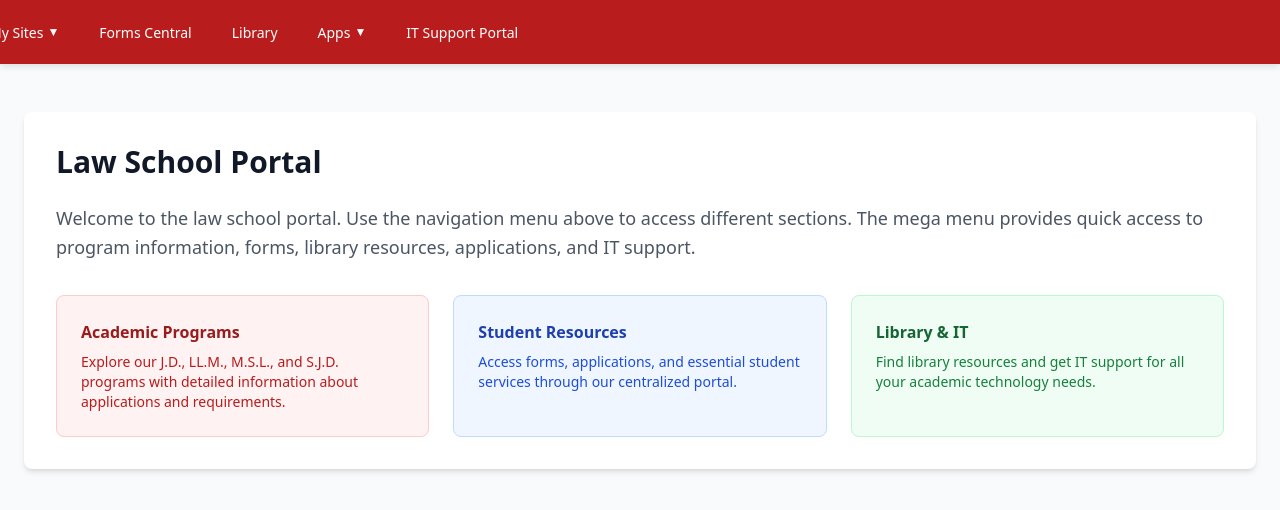
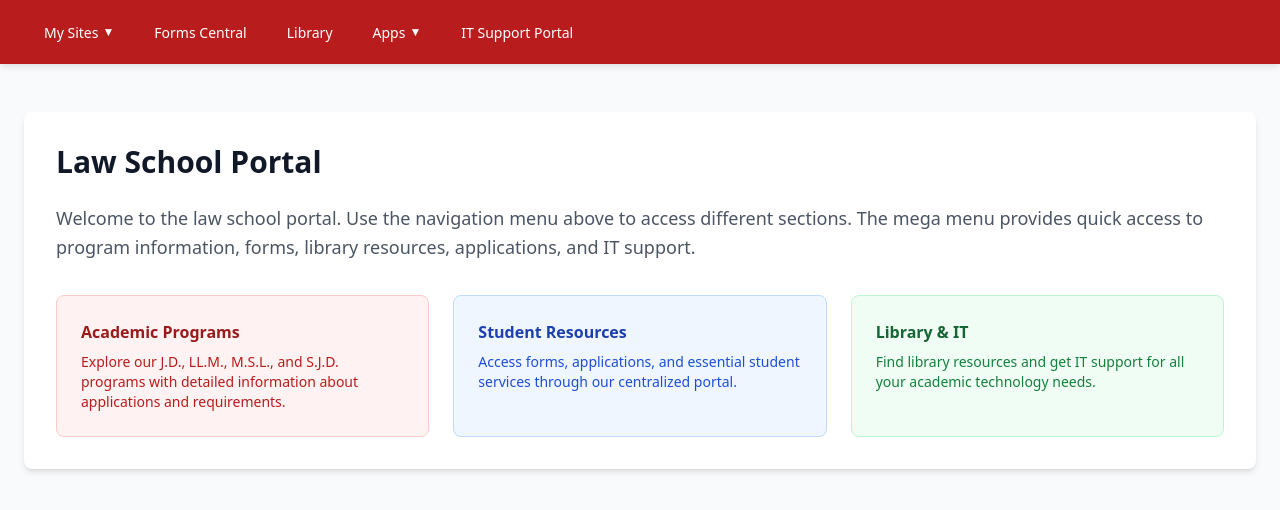
Before and after one commit to amitb26/MegaMenuExtension, a React (Vite) app: page / in a window 1280 px wide. Shown: the top 510 px of the page. Built offline with nearby package versions, Linux system fonts and the light colour scheme.

Commit message:
Fix left alignment to match content below

```diff
--- a/src/components/MainMenu.module.scss
+++ b/src/components/MainMenu.module.scss
@@ -9,13 +9,6 @@
 .container {
   max-width: 1280px;
   margin: 0 auto;
-}
-
-.header {
-  display: flex;
-  align-items: center;
-  justify-content: space-between;
-  height: 64px;
   padding: 0 16px;
 
   @media (min-width: 640px) {
@@ -25,6 +18,13 @@
   @media (min-width: 1024px) {
     padding: 0 32px;
   }
+}
+
+.header {
+  display: flex;
+  align-items: center;
+  justify-content: space-between;
+  height: 64px;
 }
 
 // Remove brand section since title is not needed
@@ -40,9 +40,7 @@
   display: none;
   align-items: center;
   gap: 4px;
-  width: 100%;
-  margin-left:-55px;
-  justify-content: flex-start; // Align items to the left
+  justify-content: flex-start;
 
   @media (min-width: 768px) {
     display: flex;
@@ -93,6 +91,7 @@
 
 .mobileMenuButton {
   display: block;
+  margin-left: auto;
 
   @media (min-width: 768px) {
     display: none;
```
